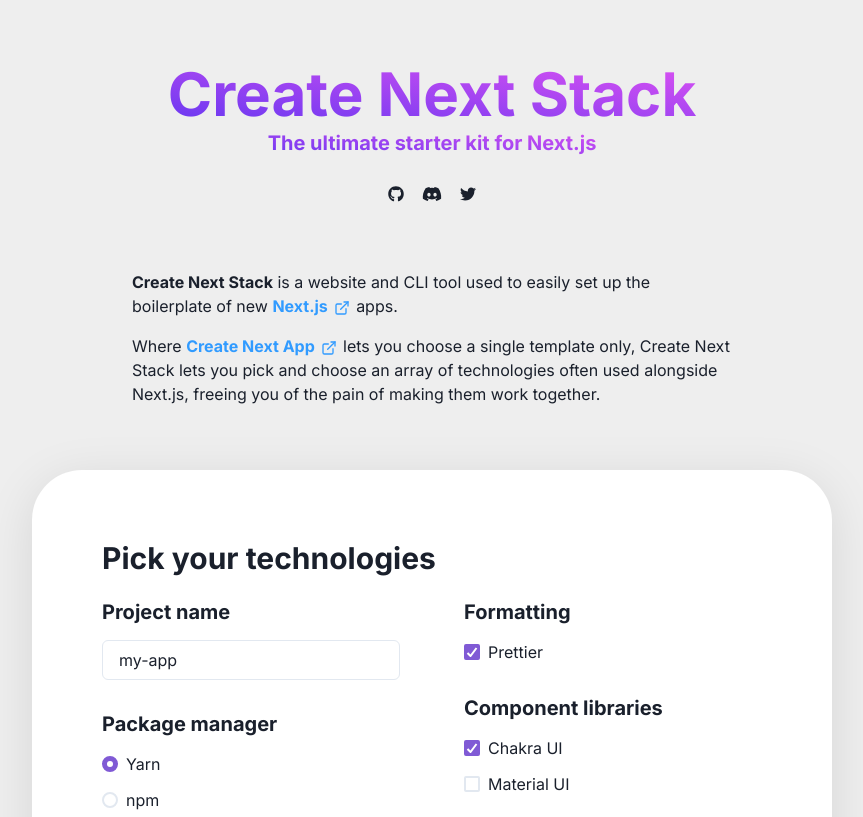
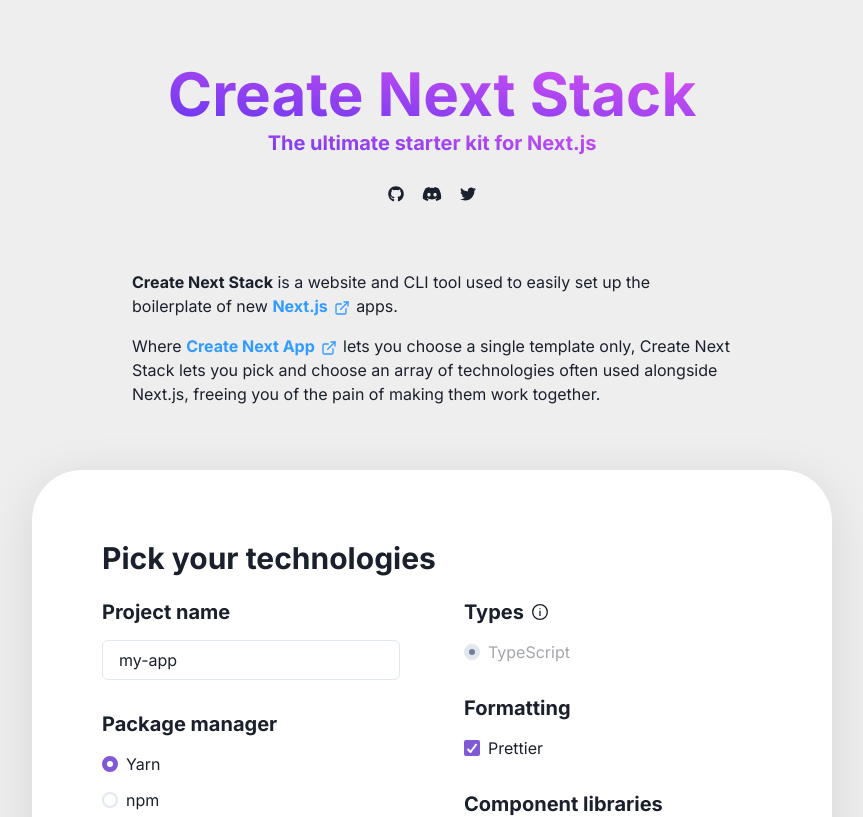
Before and after one commit to akd-io/create-next-stack-website, a Next.js app: page / in a window 1280 px wide. Shown: the top 817 px of the page, without its empty margins (208-1071 px from the left). Built offline with nearby package versions, Linux system fonts and the light colour scheme.

Commit message:
Add checked, disabled TypeScript option

```diff
--- a/templates/LandingPage/components/TechnologiesForm.tsx
+++ b/templates/LandingPage/components/TechnologiesForm.tsx
@@ -1,4 +1,4 @@
-import { ExternalLinkIcon } from "@chakra-ui/icons";
+import { ExternalLinkIcon, InfoOutlineIcon } from "@chakra-ui/icons";
 import {
   Button,
   Checkbox as ChakraCheckbox,
@@ -10,6 +10,7 @@
   RadioGroup,
   Stack,
   Text,
+  Tooltip,
 } from "@chakra-ui/react";
 import React, {
   ComponentProps,
@@ -313,6 +314,30 @@
 
           <Stack spacing="8" flexBasis="100%">
             <Stack spacing="4">
+              <Heading
+                as="h3"
+                size="md"
+                display="flex"
+                flexDirection="row"
+                alignItems="center"
+              >
+                <span>Types</span>
+                <Tooltip
+                  placement="top"
+                  label="TypeScript is currently required."
+                  hasArrow
+                >
+                  <InfoOutlineIcon w={"16px"} h={"16px"} marginLeft="8px" />
+                </Tooltip>
+              </Heading>
+              <RadioGroup value="TypeScript" isDisabled>
+                <Stack spacing="3">
+                  <Radio value="TypeScript">TypeScript</Radio>
+                </Stack>
+              </RadioGroup>
+            </Stack>
+
+            <Stack spacing="4">
               <Heading as="h3" size="md">
                 Formatting
               </Heading>
```
